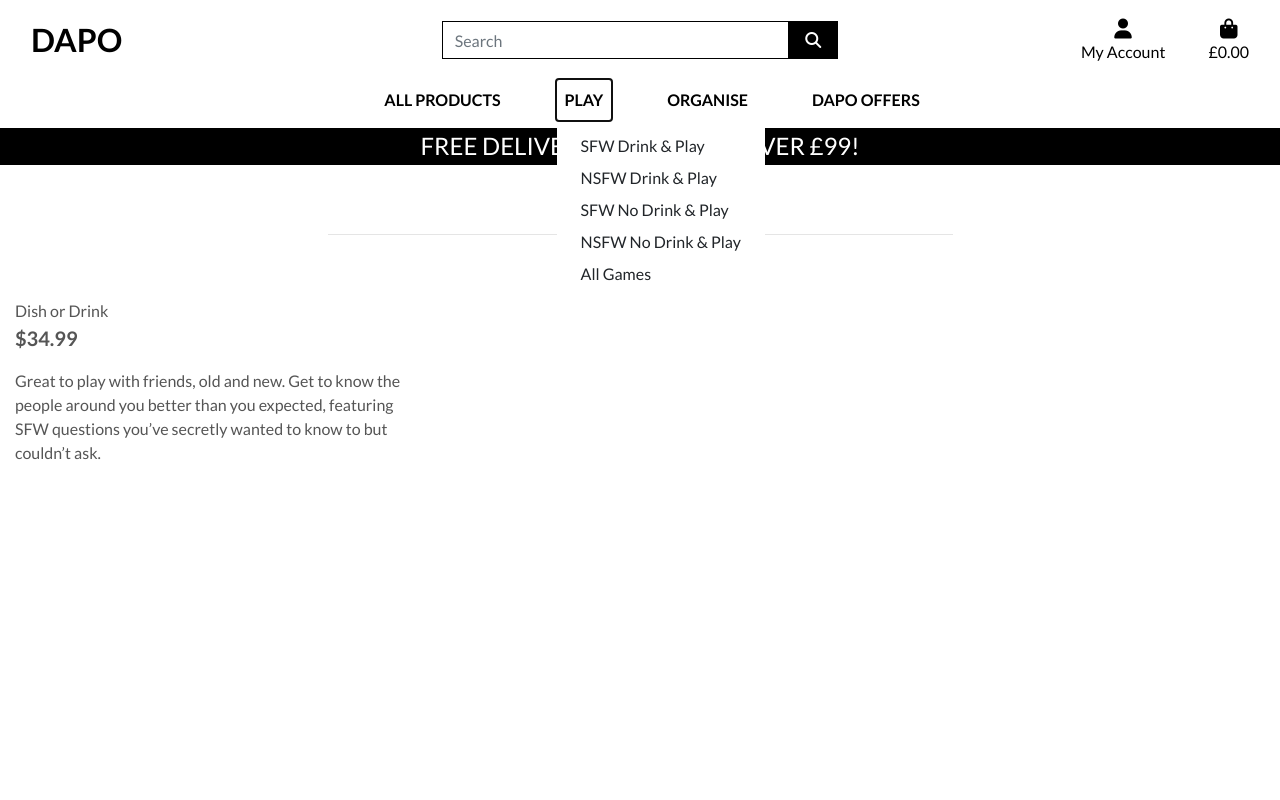
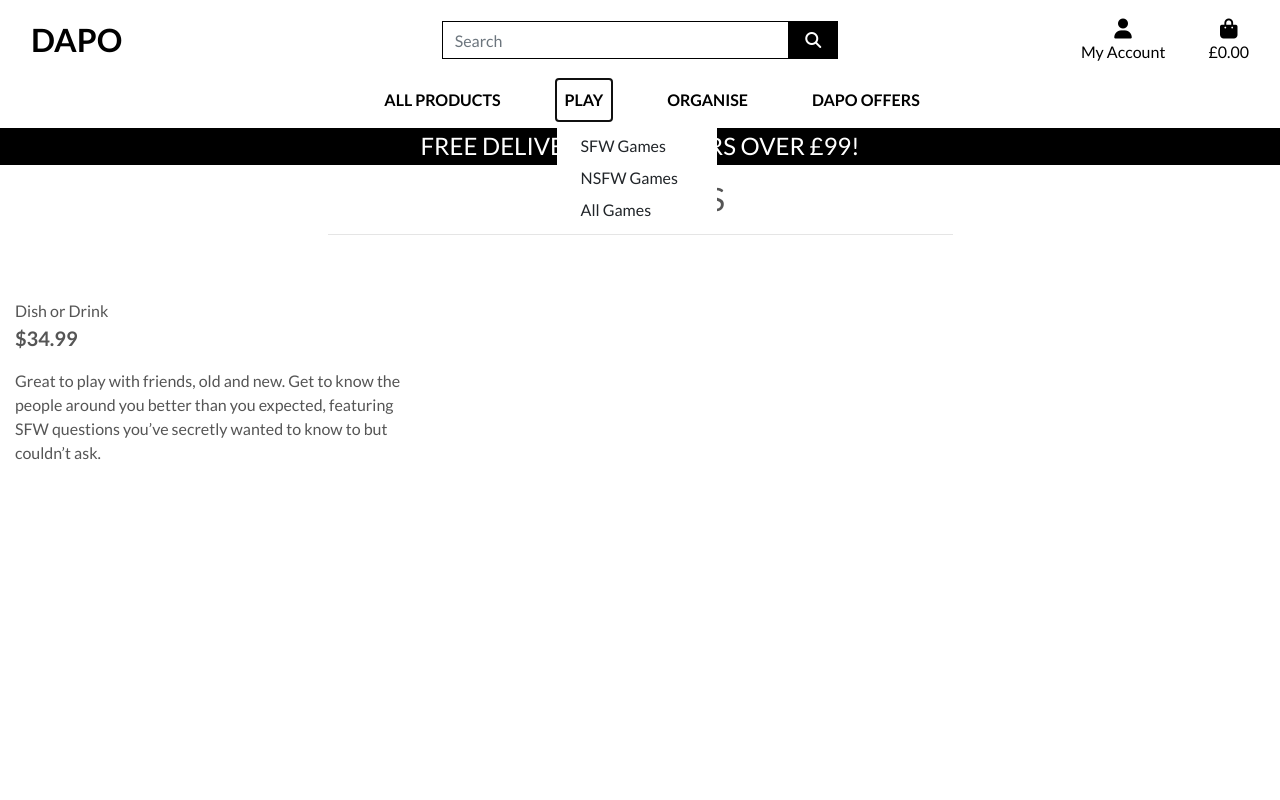
Before and after one commit to Marijoke/MSP4-Dapo, a Django app: page /products/1 in a window 1280 px wide, after a click on "PLAY". Run offline with Django 3.2, Linux system fonts and the light colour scheme; data comes from the database, SQL or seed files in the repository; some libraries are stand-ins or nearby versions.

Commit message:
added urls to each product and edited categories to be more suitable.

```diff
--- a/products/views.py
+++ b/products/views.py
@@ -1,7 +1,7 @@
 from django.shortcuts import render, redirect, reverse, get_object_or_404
 from django.contrib import messages
 from django.db.models import Q
-from .models import Product
+from .models import Product, Category
 
 # Create your views here.
 
@@ -11,8 +11,14 @@ def all_products(request):
 
     products = Product.objects.all()
     query = None
+    categories = None
 
     if request.GET:
+        if 'category' in request.GET:
+            categories = request.GET['category'].split(',')
+            products = products.filter(category__name__in=categories)
+            categories = Category.objects.filter(name__in=categories)
+
         if 'q' in request.GET:
             query = request.GET['q']
             if not query:
@@ -25,6 +31,7 @@ def all_products(request):
     context = {
         'products': products,
         'search_term': query,
+        'current_categories': categories,
     }
 
     return render(request, 'products/products.html', context)
--- a/templates/includes/main-nav.html
+++ b/templates/includes/main-nav.html
@@ -16,11 +16,9 @@
                 Play
             </a>
             <div class="dropdown-menu border-0" aria-labelledby="play-link">
-                <a href="" class="dropdown-item">SFW Drink &amp; Play</a>
-                <a href="" class="dropdown-item">NSFW Drink &amp; Play</a>
-                <a href="" class="dropdown-item">SFW No Drink &amp; Play</a>
-                <a href="" class="dropdown-item">NSFW No Drink &amp; Play</a>
-                <a href="" class="dropdown-item">All Games</a>
+                <a href="{% url 'products' %}?category=sfw-game" class="dropdown-item">SFW Games</a>
+                <a href="{% url 'products' %}?category=nsfw-game" class="dropdown-item">NSFW Games</a>
+                <a href="{% url 'products' %}?category=sfw-game,nsfw-game" class="dropdown-item">All Games</a>
             </div>
         </li>
 
@@ -29,10 +27,10 @@
                 Organise
             </a>
             <div class="dropdown-menu border-0" aria-labelledby="organise-link">
-                <a href="" class="dropdown-item">Wipe Off Planner</a>
-                <a href="" class="dropdown-item">Couples</a>
-                <a href="" class="dropdown-item">Life</a>
-                <a href="" class="dropdown-item">All Planners</a>
+                <a href="{% url 'products' %}?category=wall-planner" class="dropdown-item">Wall Planners</a>
+                <a href="{% url 'products' %}?category=couple-game" class="dropdown-item">For Couples</a>
+                <a href="{% url 'products' %}?category=life-planners" class="dropdown-item">Lifestyle Planners</a>
+                <a href="{% url 'products' %}?category=life-planners,couple-game,wall-planner" class="dropdown-item">All Planners</a>
             </div>
         </li>
 
```
Also changed, not shown: products/fixtures/categories.json (+13 -1 lines), products/fixtures/products.json (+5 -5 lines), db.sqlite3.
